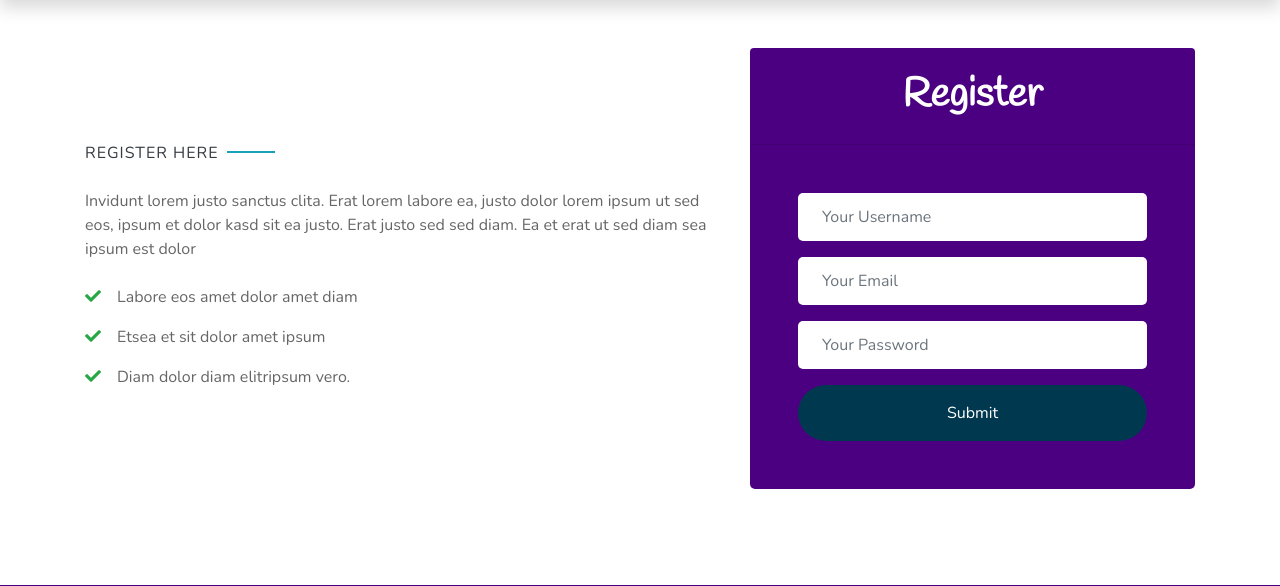
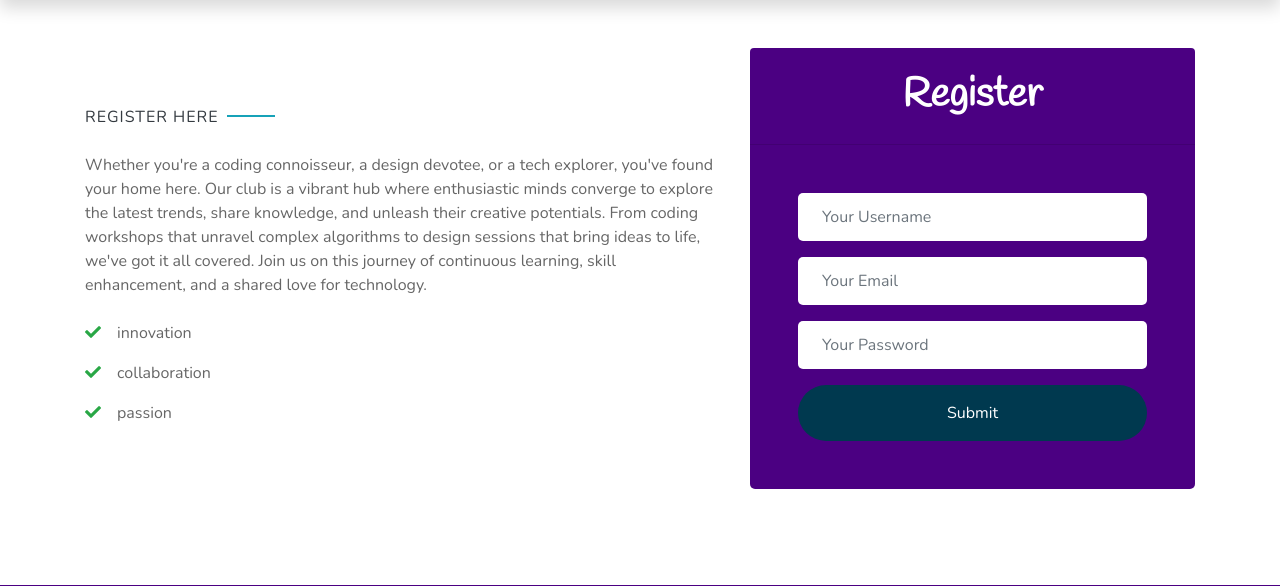
Before and after one commit to surajgowda/placementsite, a Django app: template display/templates/register.html in a window 1280 px wide. Shown: the part 85-671 px from the top of the page. Run offline with Django 3.2, Linux system fonts and the light colour scheme; the template is opened without the code that fills it, so the values that code supplies are empty; some libraries are stand-ins or nearby versions.

Commit message:
nightsetuo

```diff
--- a/display/templates/base.html
+++ b/display/templates/base.html
@@ -169,7 +169,7 @@
        </div>
        <div class="col-lg-3 col-md-6 mb-5">
          <h3 class="text-light mb-4">Write a Message</h3>
-         <form action="">
+         <form method="post">
            <div class="form-group">
              <input
                type="text"
@@ -180,7 +180,7 @@
            </div>
            <div class="form-group">
              <input
-               type="email"
+               type="text"
                class="form-control border-0 py-4"
                placeholder="Message"
                required="required"
--- a/display/templates/placement.html
+++ b/display/templates/placement.html
@@ -14,7 +14,7 @@
             The place where we get placed.<br/>
             Registered Already... ?
           </h3>
-          <a href="https://forms.gle/FzNvH1FnEmyz6nbe6" target="_blank" class="btn btn-secondary mt-1 py-3 px-5" style="font-size: larger;">Request to register</a>
+	  <a href="{% url 'register' %}" target="_blank" class="btn btn-secondary mt-1 py-3 px-5" style="font-size: larger;">Request to register</a>
           <h1></h1>
         </div>
         <div class="col-lg-6 text-center text-lg-right">
--- a/display/templates/register.html
+++ b/display/templates/register.html
@@ -13,23 +13,17 @@
 
             <h1></h1>
             <p>
-              Invidunt lorem justo sanctus clita. Erat lorem labore ea, justo
-              dolor lorem ipsum ut sed eos, ipsum et dolor kasd sit ea justo.
-              Erat justo sed sed diam. Ea et erat ut sed diam sea ipsum est
-              dolor
+             Whether you're a coding connoisseur, a design devotee, or a tech explorer, you've found your home here. Our club is a vibrant hub where enthusiastic minds converge to explore the latest trends, share knowledge, and unleash their creative potentials. From coding workshops that unravel complex algorithms to design sessions that bring ideas to life, we've got it all covered. Join us on this journey of continuous learning, skill enhancement, and a shared love for technology.
             </p>
             <ul class="list-inline m-0">
               <li class="py-2">
-                <i class="fa fa-check text-success mr-3"></i>Labore eos amet
-                dolor amet diam
+                <i class="fa fa-check text-success mr-3"></i>innovation
               </li>
               <li class="py-2">
-                <i class="fa fa-check text-success mr-3"></i>Etsea et sit dolor
-                amet ipsum
+                <i class="fa fa-check text-success mr-3"></i>collaboration
               </li>
               <li class="py-2">
-                <i class="fa fa-check text-success mr-3"></i>Diam dolor diam
-                elitripsum vero.
+                <i class="fa fa-check text-success mr-3"></i>passion
               </li>
             </ul>
             <!-- <a href="" class="btn btn-primary mt-4 py-2 px-4">Book Now</a> -->
```
Also changed, not shown: gmailapi/read.py (+5 -5 lines), 1 other file.
